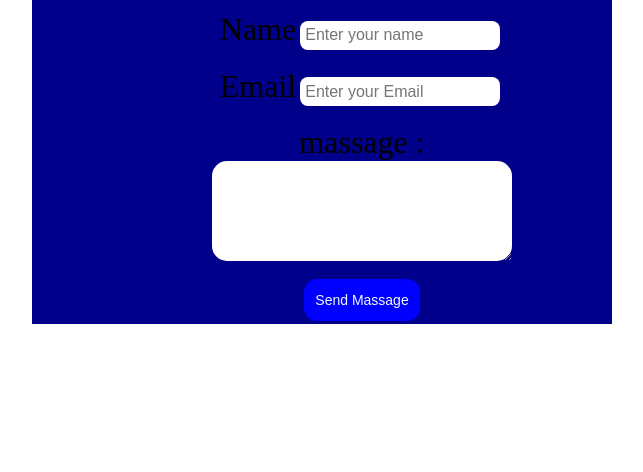
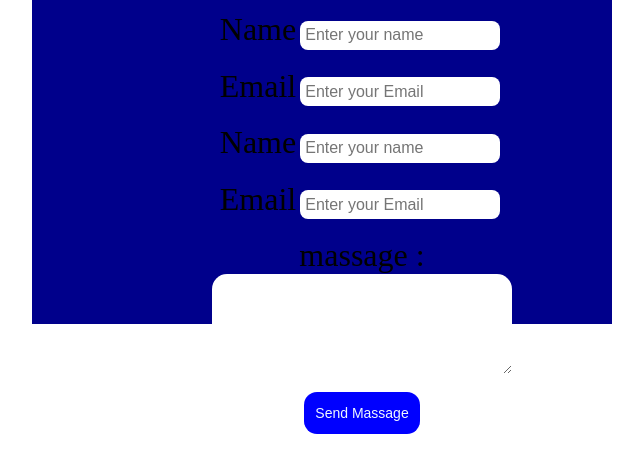
Before and after one commit to Ahmedshafi1/testing-branch, a plain HTML site: page index.html in a window 1280 px wide. Shown: the part 84-556 px from the top of the page, without its empty margins (318-961 px from the left). Drawn offline with Linux system fonts and the light colour scheme.

Commit message:
new name

```diff
--- a/index.html
+++ b/index.html
@@ -13,6 +13,10 @@
             <input type="text" placeholder="Enter your name"><br><br>
             <label>Email</label>
             <input type="email" placeholder="Enter your Email"> <br> <br>
+            <label>Name</label>
+            <input type="text" placeholder="Enter your name"><br><br>
+            <label>Email</label>
+            <input type="email" placeholder="Enter your Email"> <br> <br>
             <label >massage :</label><br>
             <textarea ></textarea><br><br>
             <button>Send Massage</button>
```
